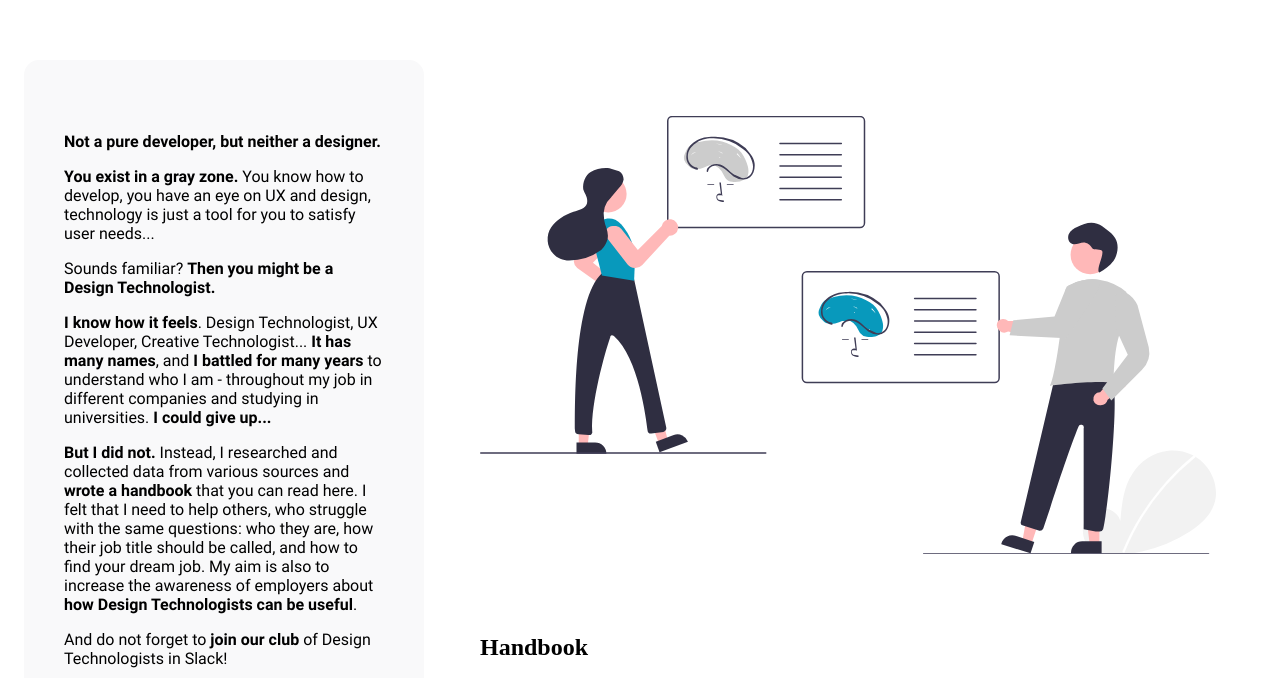
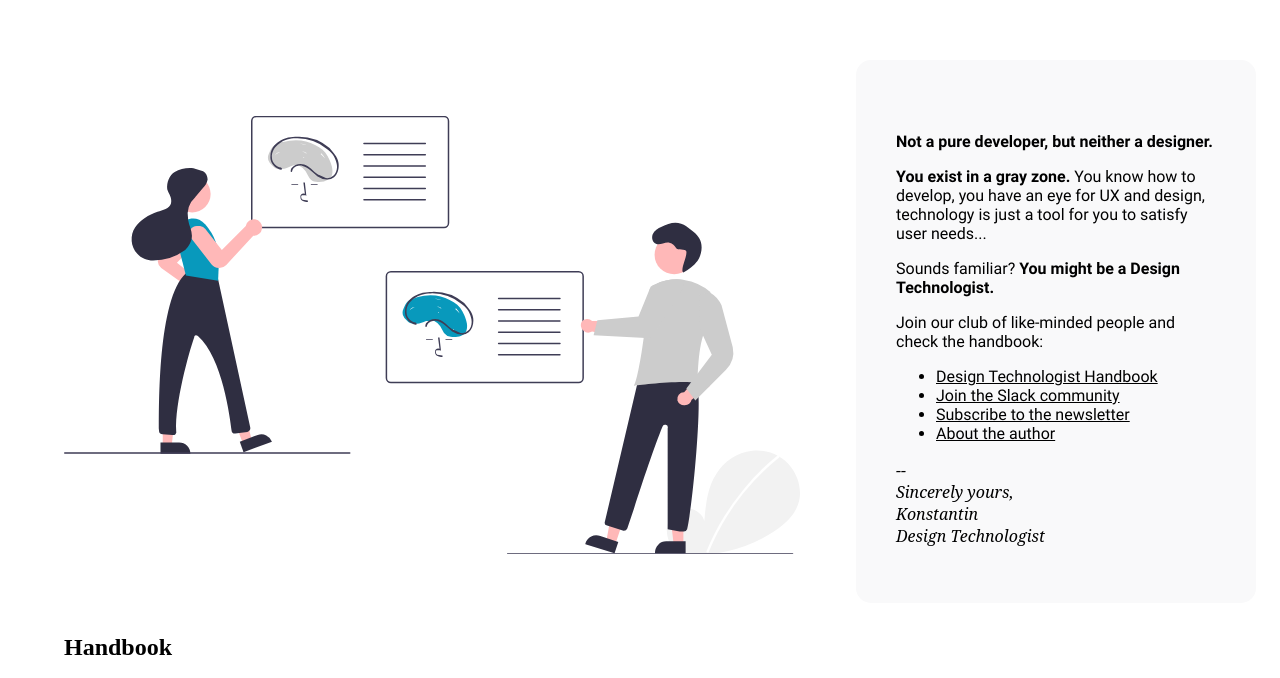
Before and after one commit to nettiopsu/designtechnologist, a Gatsby site: page / in a window 1280 px wide. Shown: the part 247-925 px from the top of the page. Built offline with nearby package versions, Linux system fonts and the light colour scheme; Gatsby itself is replaced by a stand-in of ours; a web font is replaced by a local one.

Commit message:
Main page text update

```diff
--- a/src/pages/index.module.css
+++ b/src/pages/index.module.css
@@ -22,7 +22,7 @@
   flex: "1";
 }
 
-.indexLeft {
+.indexRight {
   font-family: "Roboto";
   font-size: 1rem;
   background-color: #f9f9fa;
--- a/src/pages/index.tsx
+++ b/src/pages/index.tsx
@@ -55,44 +55,8 @@ const IndexPage = ({
       <SEO />
       <h1 className={indexTitle}>Design Technologist Club</h1>
       <Row>
-        <Col xs={12} lg={4}>
+        <Col xs={12} lg={8}>
           <div className={indexLeft}>
-            <p>
-              <b>Not a pure developer, but neither a designer.</b>
-            </p>
-            <p>
-              <b>You exist in a gray zone.</b> You know how to develop, you have
-              an eye on UX and design, technology is just a tool for you to
-              satisfy user needs...
-            </p>
-            <p>
-              Sounds familiar? <b>Then you might be a Design Technologist.</b>
-            </p>
-            <p>
-              <b>I know how it feels</b>. Design Technologist, UX Developer,
-              Creative Technologist... <b>It has many names</b>, and{" "}
-              <b>I battled for many years</b> to understand who I am -
-              throughout my job in different companies and studying in
-              universities. <b>I could give up...</b>
-            </p>
-            <p>
-              <b>But I did not.</b> Instead, I researched and collected data
-              from various sources and <b>wrote a handbook</b> that you can read
-              here. I felt that I need to help others, who struggle with the
-              same questions: who they are, how their job title should be
-              called, and how to find your dream job. My aim is also to increase
-              the awareness of employers about{" "}
-              <b>how Design Technologists can be useful</b>.
-            </p>
-            <p>
-              And do not forget to <b>join our club</b> of Design Technologists
-              in Slack!
-            </p>
-            <Signature />
-          </div>
-        </Col>
-        <Col xs={12} lg={8}>
-          <div className={indexRight}>
             <figure className={indexHero}>
               <img src={mainPic} alt="" />
             </figure>
@@ -109,6 +73,37 @@ const IndexPage = ({
                 );
               })}
             </ol>
+          </div>
+        </Col>
+        <Col xs={12} lg={4}>
+          <div className={indexRight}>
+            <p>
+              <b>Not a pure developer, but neither a designer.</b>
+            </p>
+            <p>
+              <b>You exist in a gray zone.</b> You know how to develop, you have
+              an eye for UX and design, technology is just a tool for you to
+              satisfy user needs...
+            </p>
+            <p>
+              Sounds familiar? <b>You might be a Design Technologist.</b>
+            </p>
+            <p>Join our club of like-minded people and check the handbook:</p>
+            <ul>
+              <li>
+                <a href="/book">Design Technologist Handbook</a>
+              </li>
+              <li>
+                <a href="/slack">Join the Slack community</a>
+              </li>
+              <li>
+                <a href="/newsletter">Subscribe to the newsletter</a>
+              </li>
+              <li>
+                <a href="/about">About the author</a>
+              </li>
+            </ul>
+            <Signature />
           </div>
         </Col>
       </Row>
```
